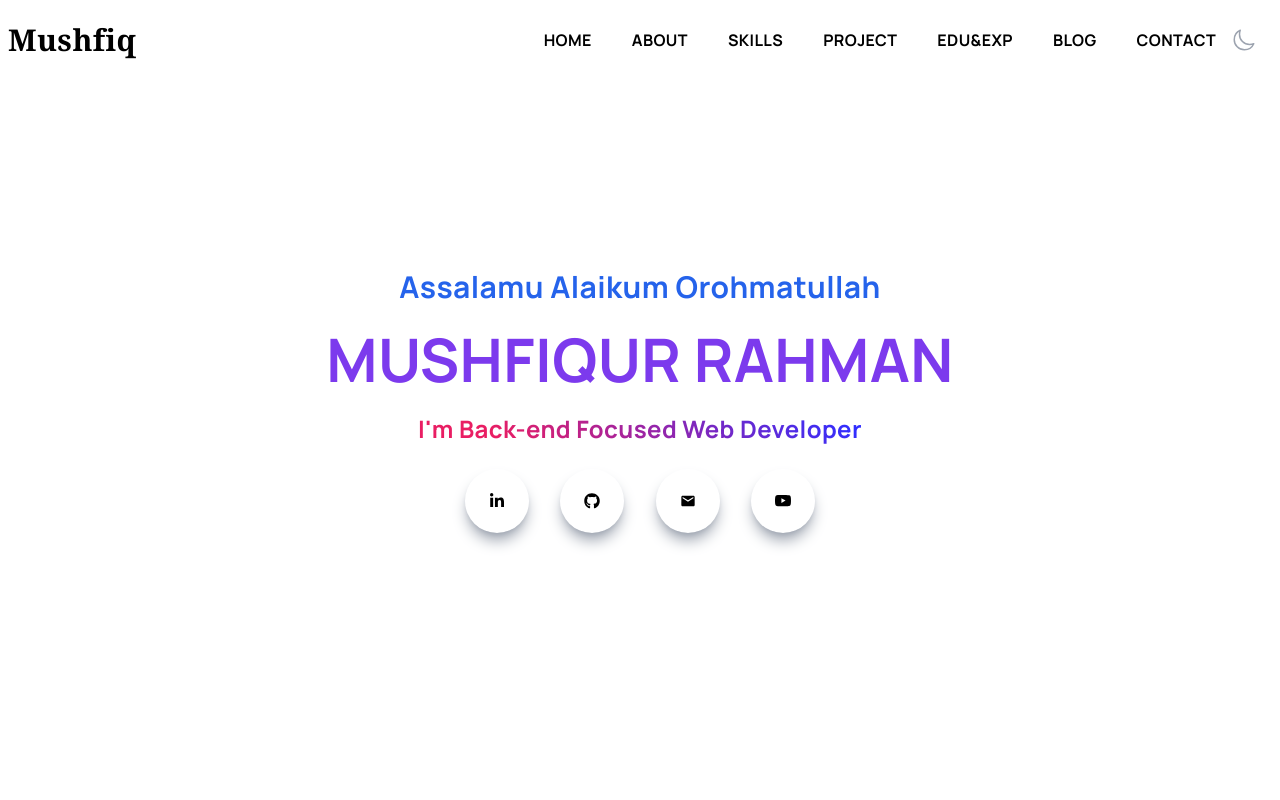
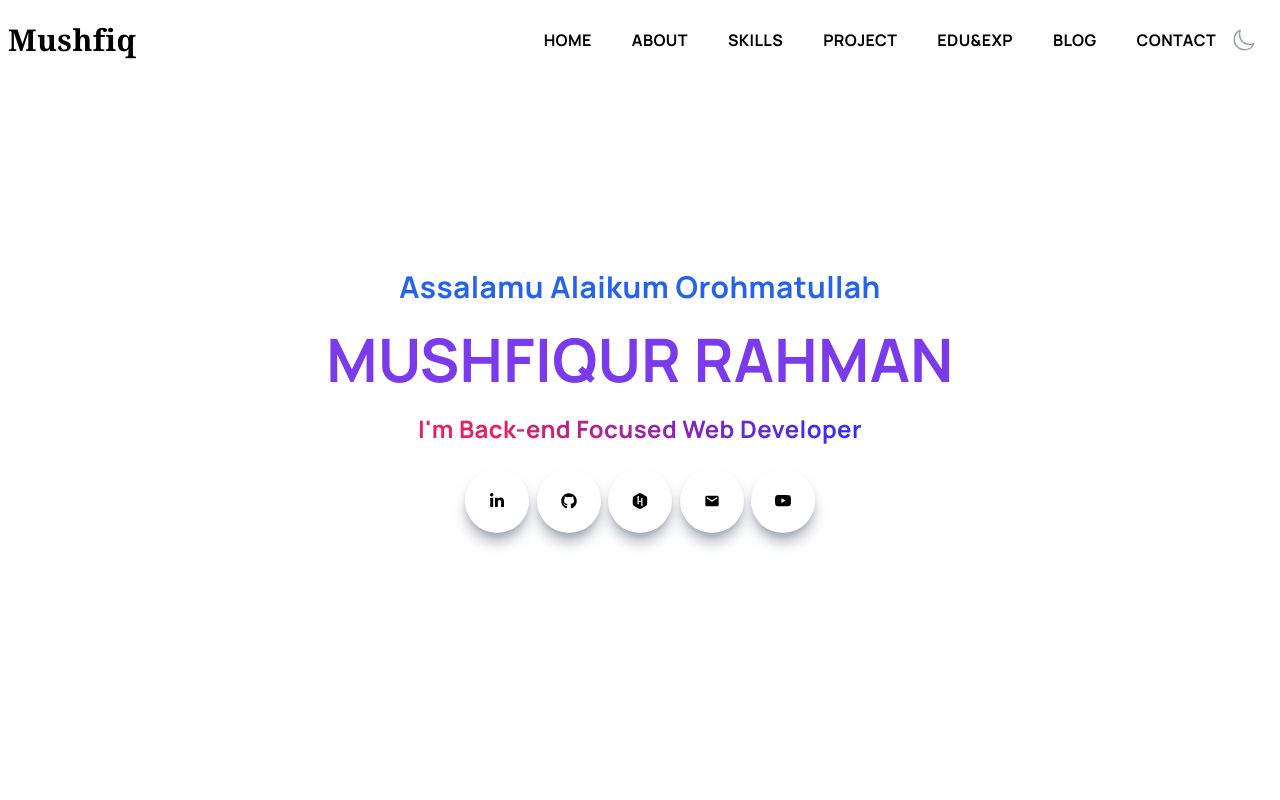
Before and after one commit to mushfiqur-rahman/portfolio, a Next.js app: page / in a window 1280 px wide. Shown: the top 800 px of the page. Built offline with nearby package versions, Linux system fonts and the light colour scheme.

Commit message:
hacker rank add

```diff
--- a/components/Main.jsx
+++ b/components/Main.jsx
@@ -3,7 +3,7 @@ import Link from "next/link";
 import { FaGithub, FaLinkedinIn } from "react-icons/fa";
 import { BsYoutube } from "react-icons/bs";
 import { MdEmail } from "react-icons/md";
-import { motion } from "framer-motion";
+import { FaHackerrank } from "react-icons/fa";
 
 const Main = () => {
   const email = "mushfiq.kdu@gmail.com";
@@ -47,6 +47,16 @@ const Main = () => {
                 <FaGithub />
               </Link>
             </div>
+            <div className="rounded-full shadow-lg shadow-gray-400 p-6 cursor-pointer hover:scale-110 hover:bg-indigo-500 hover:text-white ease-in duration-300">
+              <Link
+                href="https://www.hackerrank.com/profile/mushfiq_kdu"
+                rel="noreferrer"
+                target="_blank"
+                aria-label="Hackerrank"
+              >
+                <FaHackerrank />
+              </Link>
+            </div>
             <div
               className="rounded-full shadow-lg shadow-gray-400 p-6 cursor-pointer hover:scale-110 hover:bg-indigo-500 hover:text-white ease-in duration-300"
               onClick={handleClick}
```
